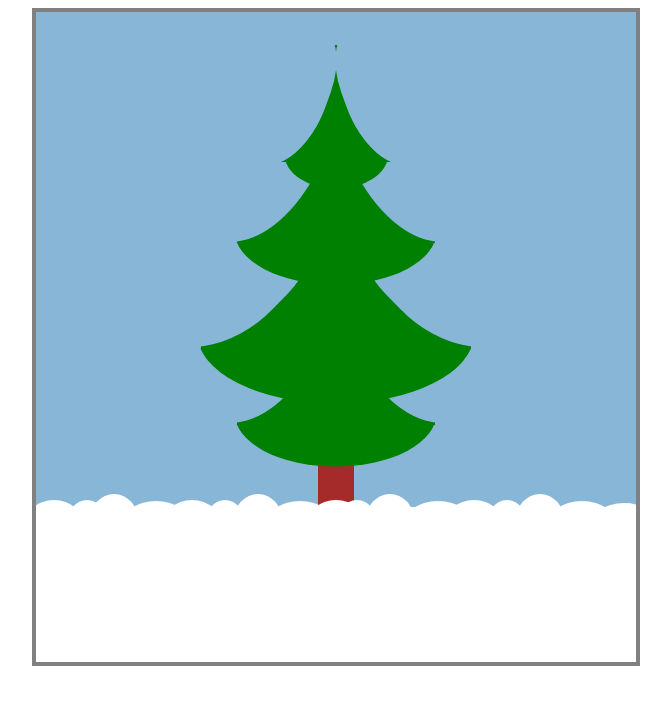
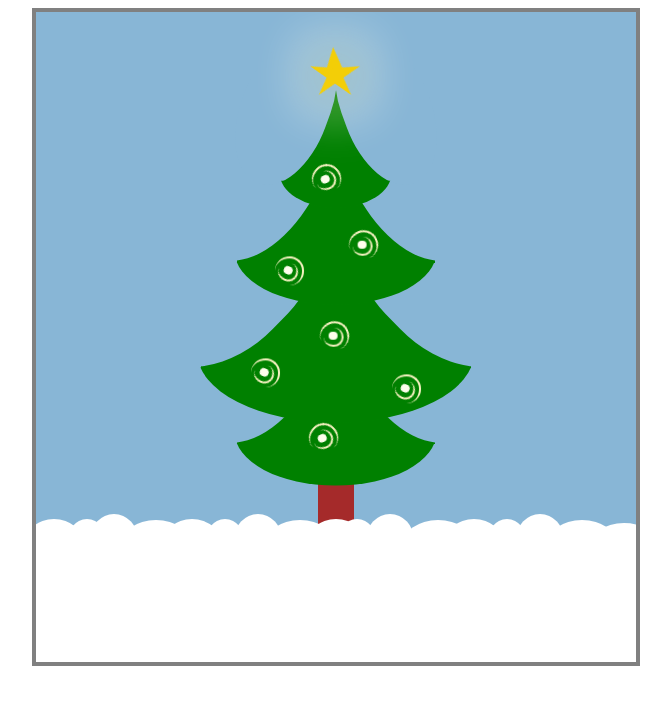
Before and after one commit to heatheraislinn/100DaysOfCode, a Vue app: page / in a window 1280 px wide. Shown: the top 704 px of the page, without its empty margins (304-975 px from the left). Built offline with nearby package versions, Linux system fonts and the light colour scheme.

Commit message:
Add animations

```diff
--- a/src/components/TreeCSSProject.vue
+++ b/src/components/TreeCSSProject.vue
@@ -1,6 +1,49 @@
 <template>
     <div class="background">
+        <div class="star">
+            <div class="glow"></div>
+            <div class="star-body"></div>
+        </div>
+
         <div class="christmas-tree">
+            <div class="christmas-lights">
+                <div class="light light-1">
+                    <div class="inner-light">
+                        <div class="bulb"></div>
+                    </div>
+                </div>
+                <div class="light light-2">
+                    <div class="inner-light">
+                        <div class="bulb"></div>
+                    </div>
+                </div>
+                <div class="light light-3">
+                    <div class="inner-light">
+                        <div class="bulb"></div>
+                    </div>
+                </div>
+                <div class="light light-4">
+                    <div class="inner-light">
+                        <div class="bulb"></div>
+                    </div>
+                </div>
+                <div class="light light-5">
+                    <div class="inner-light">
+                        <div class="bulb"></div>
+                    </div>
+                </div>
+                <div class="light light-6">
+                    <div class="inner-light">
+                        <div class="bulb"></div>
+                    </div>
+                </div>
+                <div class="light light-7">
+                    <div class="inner-light">
+                        <div class="bulb"></div>
+                    </div>
+                </div>
+            </div>
+
             <div class="tree-top">
                 <div class="top-left-side"></div>
                 <div class="top-right-side"></div>
@@ -77,16 +120,203 @@
         left: 0;
         right: 0;
         width: 100%;
-        height: 155px;
+        height: 125px;
         background-color: white;
+    }
+
+    .star {
+        position: absolute;
+        left: 45.7%;
+        top: 8.5%;
+        z-index: 7;
+        height: 10%;
+        width: 10%;
+        margin: auto;
+    }
+
+    .star-body {
+        position: relative;
+        display:block;
+        width: 0px;
+        height: 0px;
+        border-right:25px solid transparent;
+        border-left: 25px solid transparent;
+        border-bottom: 15px solid #F3CE07;
+        transform: rotate(35deg);
+    }
+
+    .star-body:before {
+        content: "";
+        position: absolute;
+        display: block;
+        height: 0;
+        width: 0;
+        top: -17px;
+        left: -18px;
+        border-left: 7px solid transparent;
+        border-right: 10px solid transparent;
+        border-bottom: 23px solid #F3CE07;
+        transform: rotate(-35deg);
+    }
+
+    .star-body:after {
+        content: "";
+        position: absolute;
+        display: block;
+        height: 0px;
+        width: 0px;
+        top: 0px;
+        left: -25px;
+        border-left: 25px solid transparent;
+        border-right: 25px solid transparent;
+        border-bottom: 15px solid #F3CE07;
+        transform: rotate(-70deg);
+    }
+
+    .glow {
+        position: absolute;
+        width: 25%;
+        height: 25%;
+        left: 30%;
+        opacity: 0.8;
+        border-radius: 50%;
+        background-color: #f4d402;
+        box-shadow:
+            0 0 40px 20px #fff29e,
+            0 0 40px 20px #fffad6,
+            0 0 40px 40px white;
+        animation: starGlows 3s infinite linear;
+    }
+
+    @keyframes starGlows {
+        0% {
+            opacity: 0.8;
+        }
+        50% {
+            opacity: 0.2;
+        }
+        100% {
+            opacity: 0.8;
+        }
     }
 
     .christmas-tree {
         position: relative;
         margin: auto;
-        top: 5%;
+        top: 8%;
         width: 60%;
         height: 90%;
+    }
+
+    .christmas-lights {
+        position: absolute;
+        margin: auto;
+        height: 67%;
+        width: 74%;
+        top: 5%;
+        left: 13%;
+        z-index: 6;
+    }
+
+    .light {
+        position: relative;
+        height: 7%;
+        width: 10%;
+        border-radius: 50%;
+        background-color: transparent;
+        border: 2px solid #f5f1c0;
+        border-bottom: none;
+        border-right: none;
+        animation: lightMoves 2s infinite linear;
+    }
+
+    .light-1 {
+        left: 41%;
+        top: 18%;
+    }
+
+    .light-2 {
+        left: 27%;
+        top: 34%;
+        animation-delay: .5s;
+    }
+
+    .light-3 {
+        left: 55%;
+        top: 20%;
+        animation-delay: .25s;
+    }
+
+    .light-4 {
+        left: 18%;
+        top: 45%;
+        animation-delay: .5s;
+    }
+
+     .light-5 {
+        left: 44%;
+        top: 28%;
+        animation-delay: .25s;
+    }
+
+    .light-6 {
+        left: 71%;
+        top: 34%;
+        animation-delay: .5s;
+    }
+
+    .light-7 {
+        left: 40%;
+        top: 39%;
+    }
+
+    @keyframes lightMoves {
+        0% {
+            transform: rotate(0);
+        }
+        50% {
+            transform: rotate(90deg);
+        }
+        100% {
+            transform: rotate(0)
+        }
+    }
+
+    .inner-light {
+        position: relative;
+        margin: auto;
+        top: 13%;
+        height: 65%;
+        width: 65%;
+        border-radius: 50%;
+        background: transparent;
+        border: 2px solid #f5f1c0;
+        border-bottom: none;
+        border-left: none;
+        animation: innerLightMoves 2s infinite linear;
+    }
+
+    @keyframes innerLightMoves {
+        0% {
+            transform: rotate(0);
+        }
+        50% {
+            transform: rotate(45deg);
+        }
+        100% {
+            transform: rotate(0)
+        }
+    }
+
+    .bulb {
+        position: relative;
+        margin: auto;
+        top: 25%;
+        left: -3%;
+        height: 50%;
+        width: 50%;
+        border-radius: 50%;
+        background: #fffeec;
     }
 
     .tree-top {
@@ -125,7 +355,7 @@
     .top-bottom {
         position: relative;
         margin: auto;
-        width: 29%;
+        width: 31%;
         height: 15%;
         overflow: hidden;
         transform: rotate(180deg);
@@ -290,7 +520,7 @@
         position: relative;
         width: 100%;
         height: 10%;
-        bottom: 15%;
+        bottom: 12%;
         z-index: 2;
     }
 
```
